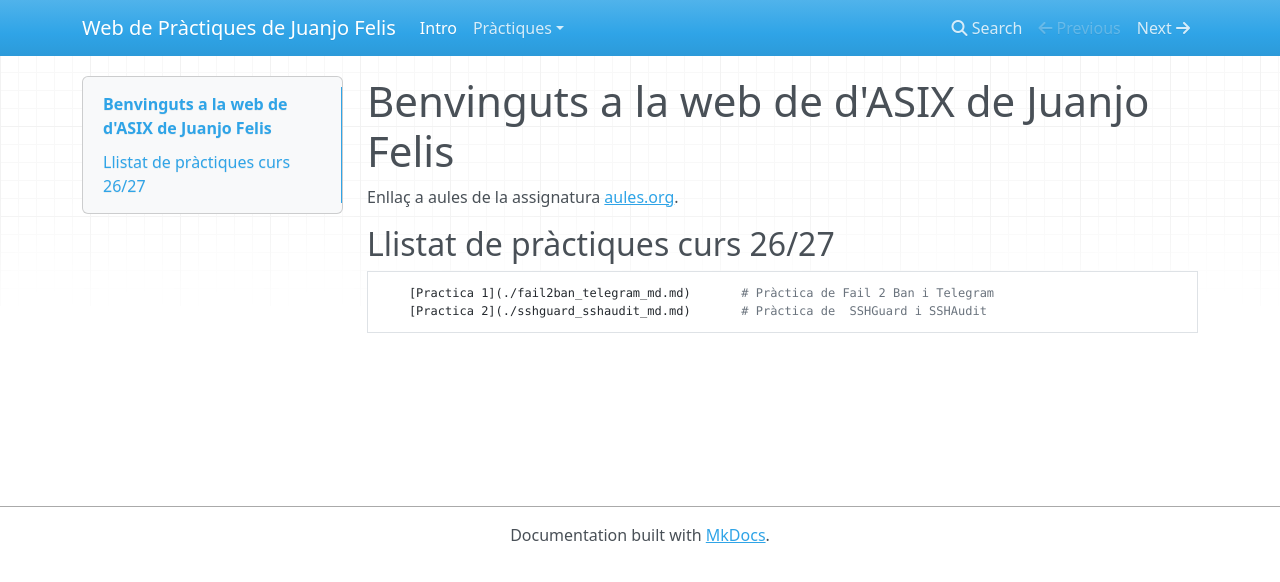
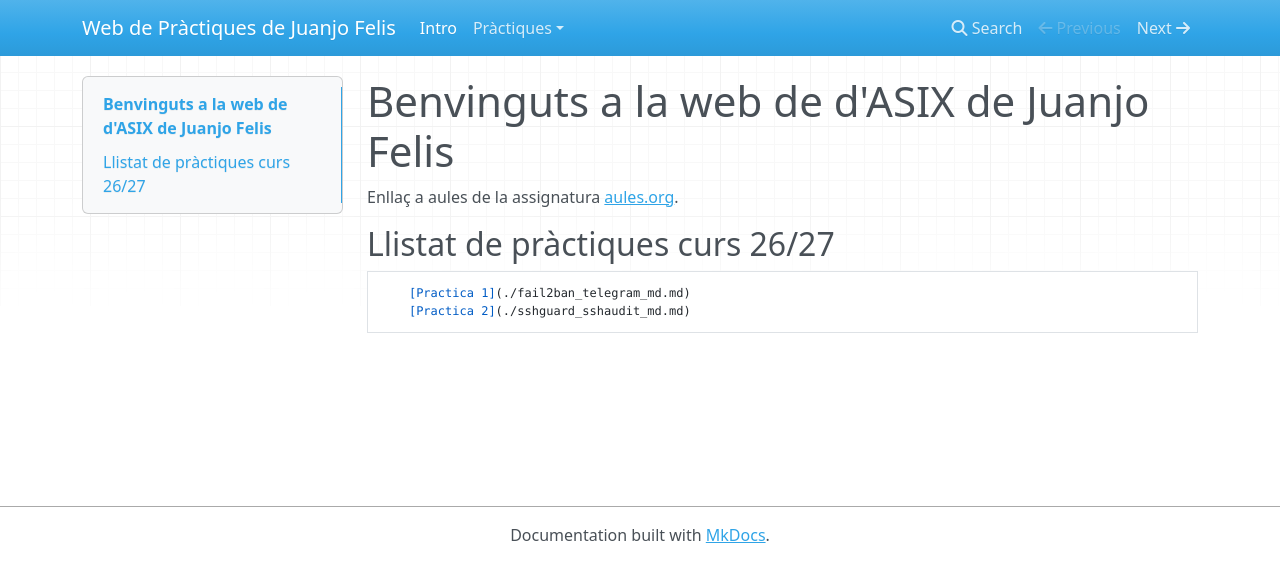
Before and after one commit to jfelis/mkdocsproves, an MkDocs documentation site: the page built from docs/index.md, in a window 1280 px wide. Shown: the top 582 px of the page. Built offline with MkDocs 1.6.1, drawn with Linux system fonts in a browser that asks for light colours; nearby versions of some CDN libraries.

Commit message:
reestructure les pràctiques

```diff
--- a/docs/index.md
+++ b/docs/index.md
@@ -5,5 +5,5 @@ Enllaç a aules de la assignatura [aules.org](https://aules.edu.gva.es).
 
 ##  Llistat de pràctiques curs 26/27
 
-        [Practica 1](./fail2ban_telegram_md.md)       # Pràctica de Fail 2 Ban i Telegram
-        [Practica 2](./sshguard_sshaudit_md.md)       # Pràctica de  SSHGuard i SSHAudit
+        [Practica 1](./fail2ban_telegram_md.md)
+        [Practica 2](./sshguard_sshaudit_md.md)
```
